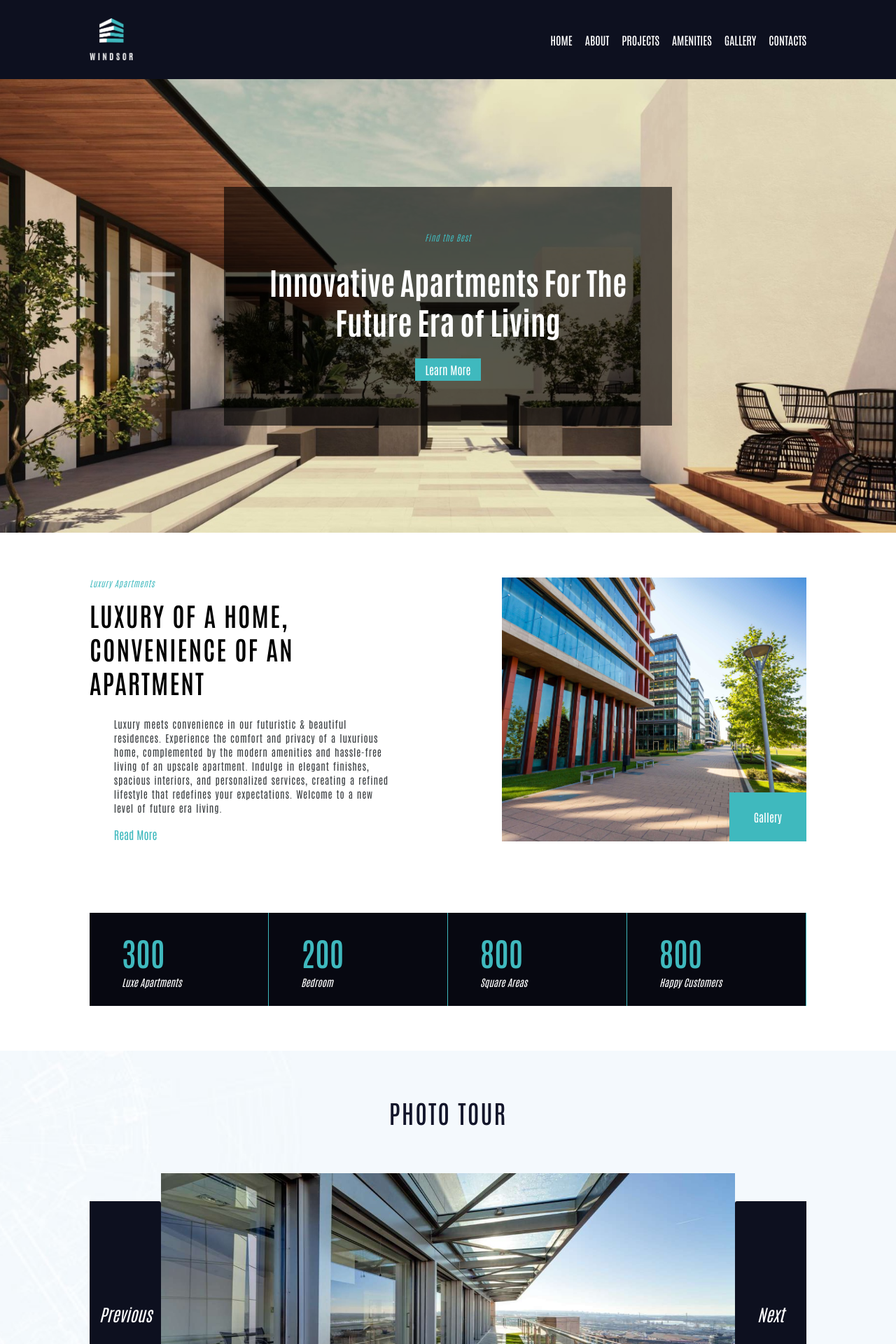
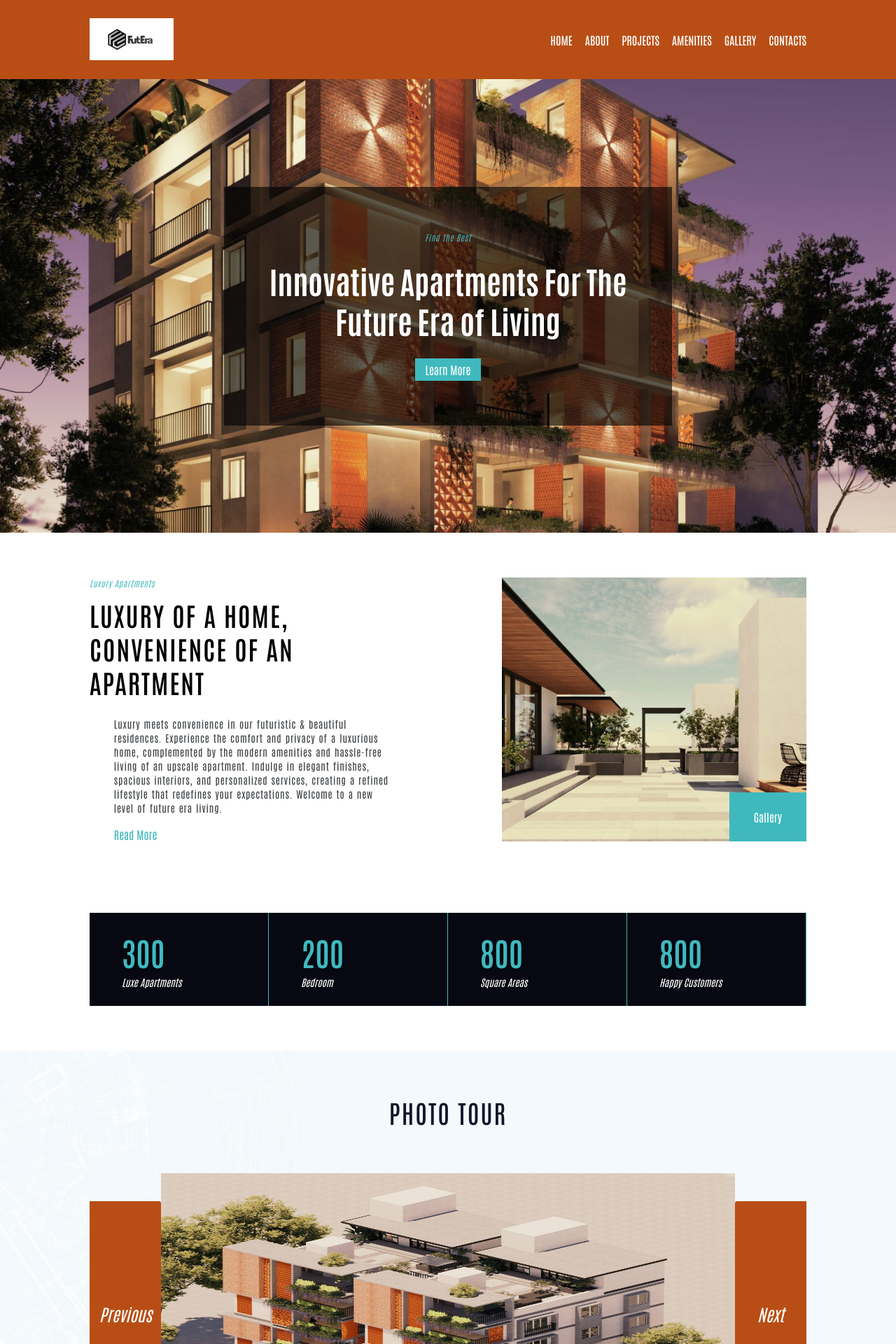
Before and after one commit to satyammishra0/futera, a PHP site: the page made by pages/home.php in a window 1280 px wide. Shown: the top 1920 px of the page at 70% size. Run offline with PHP 8.4, Linux system fonts and the light colour scheme.

Commit message:
new changes

```diff
--- a/assets/css/global.css
+++ b/assets/css/global.css
@@ -17,7 +17,8 @@
   --section-padding: 5%;
   --font-antonio: "Antonio", sans-serif;
   --font-pt-sans: "PT Sans Narrow", sans-serif;
-  --dark-blue: #0d101f;
+  /* --dark-blue: #0d101f; */
+  --dark-blue: #b84e16;
 }
 
 html {
--- a/assets/css/home.css
+++ b/assets/css/home.css
@@ -35,7 +35,7 @@
 /* ----------- First section  */
 /* ----------------------- */
 .home_first-section {
-  background-image: url("../../Futera/futera-6.jpg");
+  background-image: url("../../Futera/futera-4.jpg");
   height: 81vh;
   width: 100%;
   flex-direction: column;
@@ -128,7 +128,7 @@
 .home_second-section-grid-img {
   position: relative;
   /* height: 50vh; */
-  background-image: url("../images/home-second-section.jpg");
+  background-image: url("../../Futera/futera-6.jpg");
 }
 
 .home_second-section-grid-img>a {
@@ -297,7 +297,7 @@ swiper-slide img {
 .home_fifth-section {
   /* height: 100vh; */
   padding: 5% 10%;
-  background-image: url("../images/bg_services.jpg");
+  background-image: url("../../Futera/futera-7.jpg");
 }
 
 .home_fifth-section-content {
@@ -356,15 +356,15 @@ swiper-slide img {
 
 .home_sixth-section {
   padding: 5% 10%;
-  background-image: url("../images/bg_hotspots.jpg");
-  height: 100vh;
+  background-image: url("../../Futera/futera-1.jpg");
+  height: 80vh;
   position: relative;
 }
 
 .home_sixth-section-overlay {
   position: absolute;
   top: 0;
-  background-color: #0000003b;
+  background-color: #00000099;
   left: 0;
   height: 100%;
   width: 100%;
--- a/includes/header.php
+++ b/includes/header.php
@@ -22,7 +22,7 @@
 <header class="header width-100 utility_flex-center-between">
     <div class="header-logo">
         <a href="../pages/home.php">
-            <img src="../assets/images/logo.webp" alt="Header logo" />
+            <img src="../assets/images/logo.jpg" alt="Header logo" />
         </a>
     </div>
     <nav>
--- a/pages/home.php
+++ b/pages/home.php
@@ -34,7 +34,7 @@
   <!------------ First Section  -->
   <!--------------------------- -->
   <section class="home_first-section utility_flex-total-center utility_background-property">
-    <div class="home_first-content" data-aos="zoom-in" data-aos-duration="1500">
+    <div class="home_first-content" data-aos="fade-up" data-aos-duration="1000">
       <p class="utility_heading-caption">Find the Best</p>
       <h1>Innovative Apartments For The Future Era of Living</h1>
       <button class="home_first-content-button">
@@ -110,31 +110,46 @@
 
     <div class="slideshow-container">
       <div class="mySlides fade">
-        <img src="../assets/images/slider-img-1.jpg" />
+        <img src="../Futera/futera-1.jpg" />
       </div>
 
       <div class="mySlides fade">
-        <img src="../assets/images/slider-img-2.jpg" />
+        <img src="../Futera/futera-2.jpg" />
       </div>
 
       <div class="mySlides fade">
-        <img src="../assets/images/slider-img-3.jpg" />
+        <img src="../Futera/futera-3.jpg" />
       </div>
 
       <div class="mySlides fade">
-        <img src="../assets/images/home-bg.jpg" />
+        <img src="../Futera/futera-7.jpg" />
       </div>
 
       <div class="mySlides fade">
-        <img src="../assets/images/slider-img-3.jpg" />
+        <img src="../Futera/futera-4.jpg" />
       </div>
 
       <div class="mySlides fade">
-        <img src="../assets/images/slider-img-3.jpg" />
+        <img src="../Futera/futera-5.jpg" />
       </div>
 
       <div class="mySlides fade">
-        <img src="../assets/images/slider-img-3.jpg" />
+        <img src="../Futera/futera-6.jpg" />
+      </div>
+      <div class="mySlides fade">
+        <img src="../Futera/futera-7.jpg" />
+      </div>
+
+      <div class="mySlides fade">
+        <img src="../Futera/futera-8.jpg" />
+      </div>
+
+      <div class="mySlides fade">
+        <img src="../Futera/futera-9.jpg" />
+      </div>
+
+      <div class="mySlides fade">
+        <img src="../Futera/futera-10.jpg" />
       </div>
       <a class="prev" onclick="plusSlides(-1)">
         <p>Previous</p>
```
Also changed, not shown: assets/images/logo.jpg (added).
